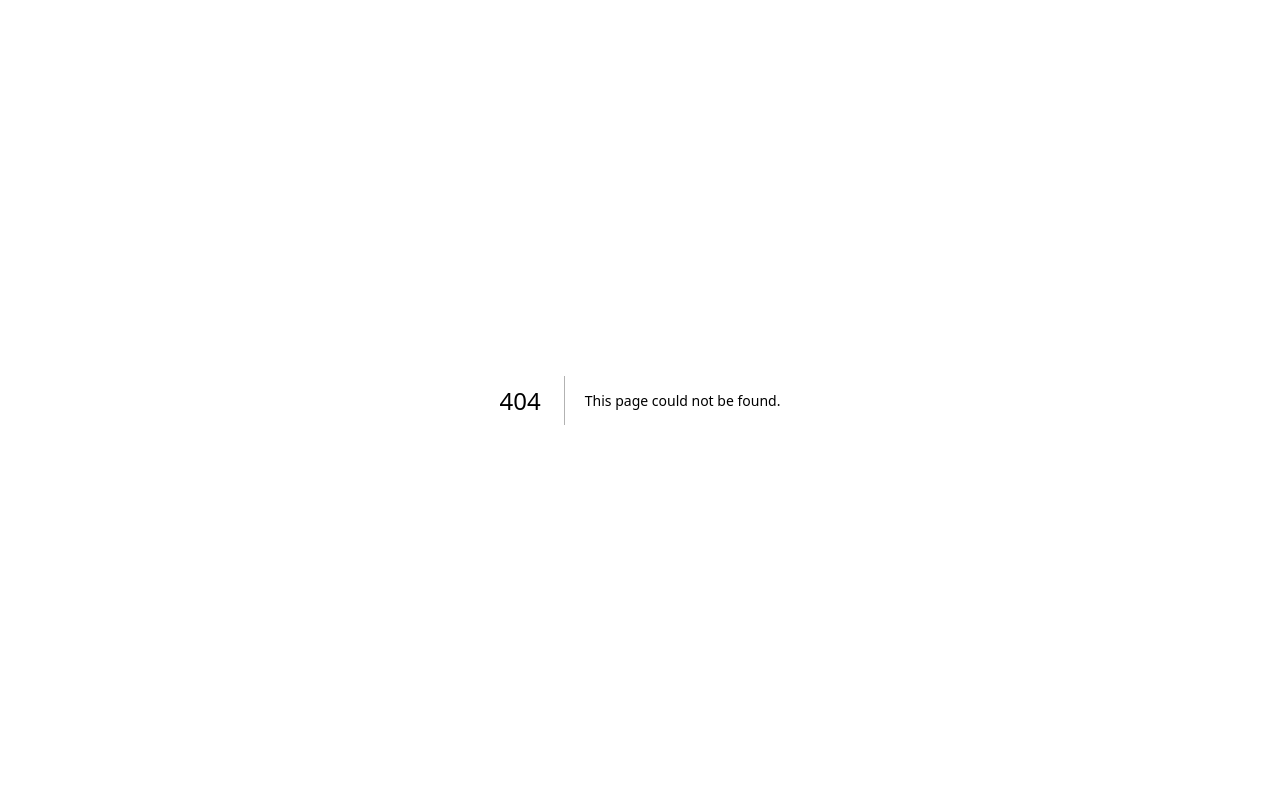
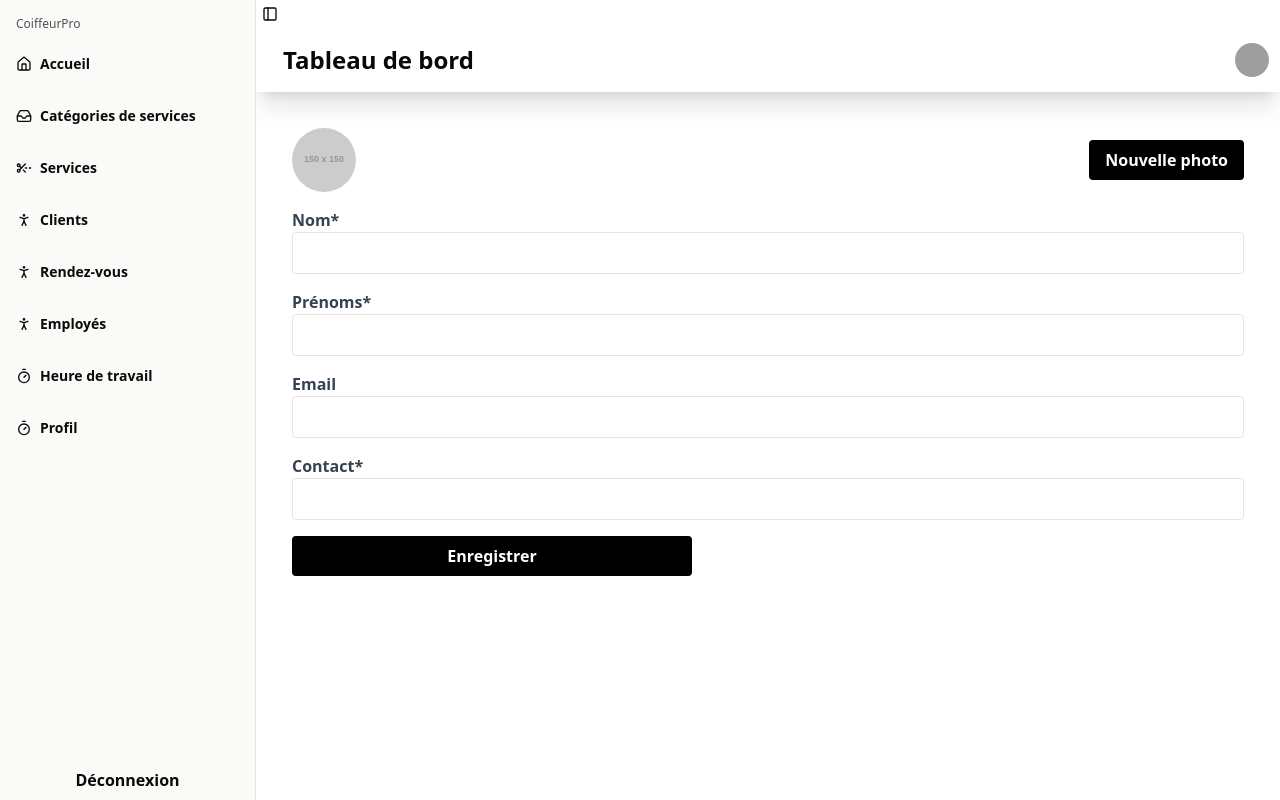
Before and after one commit to ManouBlog/Projet_next, a Next.js app: page /dashboard/profile in a window 1280 px wide. Before the commit this address had no page. Built offline with nearby package versions, Linux system fonts and the light colour scheme; grey boxes are pictures that could not be loaded.

Commit message:
add profile

```diff
--- /dev/null
+++ b/app/dashboard/profile/page.jsx
@@ -0,0 +1,150 @@
+"use client";
+import * as React from 'react';
+
+const ProfileForm = () => {
+  const [formData, setFormData] = React.useState({
+    nom: '',
+    prenoms: '',
+    email: '',
+    mobileNumber: '',
+    gender: '',
+    id: '',
+    taxIdentificationNumber: '',
+    taxIdentificationCountry: '',
+    residentialAddress: ''
+  });
+
+  const handleChange = (e) => {
+    const { name, value } = e.target;
+    setFormData(prevState => ({
+      ...prevState,
+      [name]: value
+    }));
+  };
+
+  const handleSubmit = (e) => {
+    e.preventDefault();
+    // Logique pour sauvegarder les changements
+    console.log(formData);
+  };
+
+  return (
+    <div className="p-4 w-full rounded-lg">
+      <div className="flex justify-between items-center mb-4">
+        <img
+          src="https://via.placeholder.com/150"
+          alt="Profile"
+          className="w-16 h-16 rounded-full"
+        />
+        <div>
+          <button className="bg-black cursor-pointer text-white px-4 py-2 rounded">Nouvelle photo</button>
+          {/* <button className="text-blue-500 ml-2">Delete avatar</button> */}
+        </div>
+      </div>
+      <form onSubmit={handleSubmit}>
+        <div className="mb-4">
+          <label className="block text-gray-700">Nom*</label>
+          <input
+            type="text"
+            name="nom"
+            value={formData.nom}
+            onChange={handleChange}
+            className="w-full p-2 border rounded"
+          />
+        </div>
+        <div className="mb-4">
+          <label className="block text-gray-700">Prénoms*</label>
+          <input
+            type="text"
+            name="prenoms"
+            value={formData.prenoms}
+            onChange={handleChange}
+            className="w-full p-2 border rounded"
+          />
+        </div>
+        <div className="mb-4">
+          <label className="block text-gray-700">Email</label>
+          <input
+            type="email"
+            name="email"
+            value={formData.email}
+            onChange={handleChange}
+            className="w-full p-2 border rounded"
+          />
+        </div>
+        <div className="mb-4">
+          <label className="block text-gray-700">Contact*</label>
+          <div className="flex items-center">
+            <input
+              type="tel"
+              name="mobileNumber"
+              value={formData.mobileNumber}
+              onChange={handleChange}
+              className="w-full p-2 border rounded"
+            />
+          </div>
+        </div>
+        {/* <div className="mb-4">
+          <label className="block text-gray-700">Gender</label>
+          <div className="flex items-center">
+            <label className="mr-4"><input type="radio" name="gender" value="male" className="mr-1"/> Male</label>
+            <label><input type="radio" name="gender" value="female" className="mr-1"/> Female</label>
+          </div>
+        </div> */}
+        {/* <div className="mb-4">
+          <label className="block text-gray-700">ID</label>
+          <input
+            type="text"
+            name="id"
+            value={formData.id}
+            onChange={handleChange}
+            className="w-full p-2 border rounded"
+          />
+        </div> */}
+        {/* <div className="mb-4">
+          <label className="block text-gray-700">Tax Identification Number</label>
+          <input
+            type="text"
+            name="taxIdentificationNumber"
+            value={formData.taxIdentificationNumber}
+            onChange={handleChange}
+            className="w-full p-2 border rounded"
+          />
+        </div> */}
+        {/* <div className="mb-4">
+          <label className="block text-gray-700">Tax Identification Country</label>
+          <div className="flex items-center">
+            <img
+              src="https://flagcdn.com/w20/ng.png"
+              srcSet="https://flagcdn.com/w40/ng.png 2x"
+              alt="Nigeria Flag"
+              className="w-6 h-4 mr-2"
+            />
+            <select
+              name="taxIdentificationCountry"
+              value={formData.taxIdentificationCountry}
+              onChange={handleChange}
+              className="w-full p-2 border rounded"
+            >
+              <option value="">Select Country</option>
+              <option value="Nigeria">Nigeria</option>
+            </select>
+          </div>
+        </div> */}
+        {/* <div className="mb-4">
+          <label className="block text-gray-700">Residential Address</label>
+          <input
+            type="text"
+            name="residentialAddress"
+            value={formData.residentialAddress}
+            onChange={handleChange}
+            className="w-full p-2 border rounded"
+          />
+        </div> */}
+        <button type="submit" className="w-100 bg-black text-white py-2 cursor-pointer rounded">Enregistrer</button>
+      </form>
+    </div>
+  );
+};
+
+export default ProfileForm;
--- a/components/app-sidebar.jsx
+++ b/components/app-sidebar.jsx
@@ -52,6 +52,11 @@ const items = [
     url: "/dashboard/horaire",
     icon: Timer,
   },
+  {
+    title: "Profil",
+    url: "/dashboard/profile",
+    icon: Timer,
+  },
 ]
 
 export function AppSidebar() {
```
